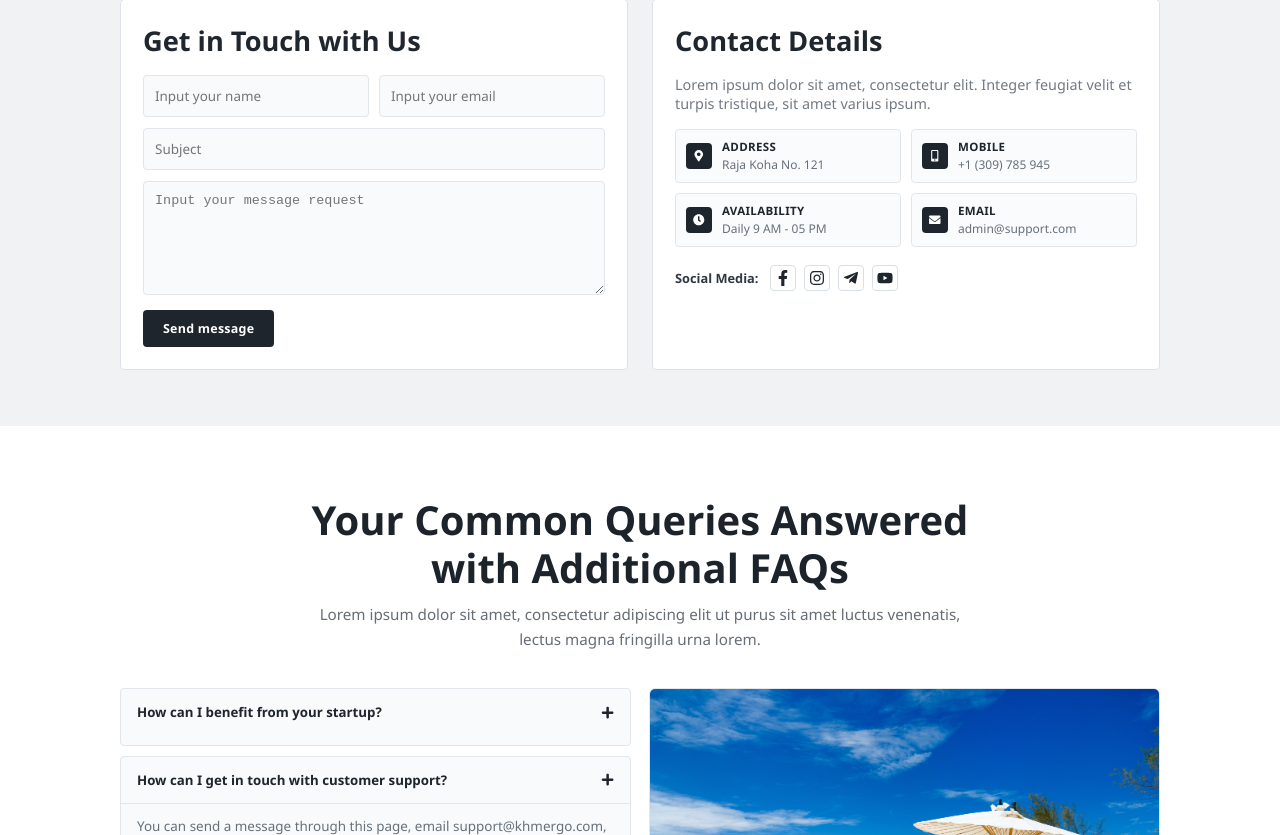
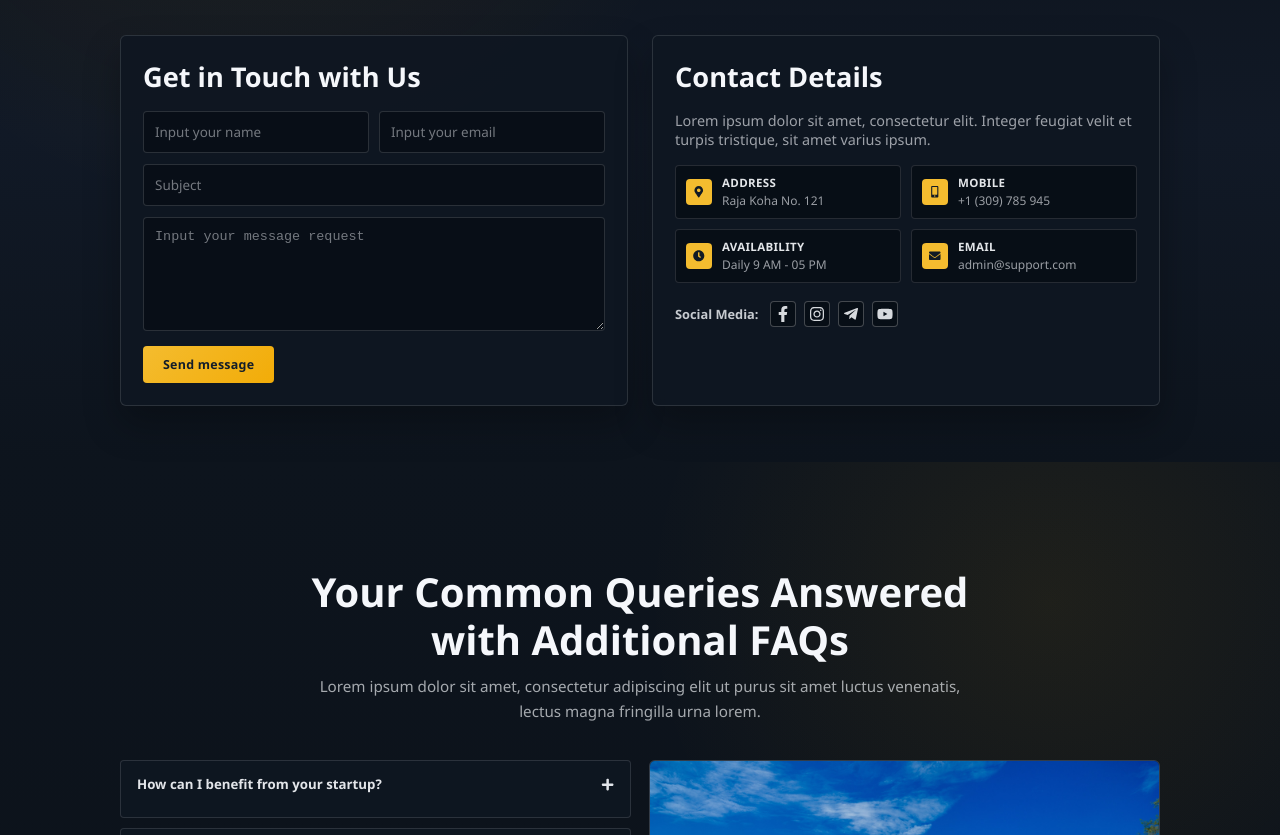
Before and after one commit to Sunhak17/KhmerGo, a React (Vite) app in the folder frontend/: page /contact in a window 1280 px wide. Shown: the part 265-1100 px from the top of the page. Built offline with nearby package versions, Linux system fonts and the light colour scheme.

Commit message:
Update Contact theme

```diff
--- a/frontend/src/styles/pages/About.css
+++ b/frontend/src/styles/pages/About.css
@@ -9,6 +9,7 @@
   font-family: "Impact", "Arial Narrow Bold", sans-serif;
   font-size: clamp(2.4rem, 5vw, 4rem);
   text-transform: uppercase;
+  margin-top: 30px ;
   margin-bottom: 28px;
 }
 
--- a/frontend/src/styles/pages/Contact.css
+++ b/frontend/src/styles/pages/Contact.css
@@ -1,7 +1,9 @@
 .contact-page {
   padding: 120px 0 56px;
-  background: #f1f2f4;
-  color: #2f353c;
+  background:
+    radial-gradient(circle at 20% 0%, rgba(242, 172, 8, 0.09), transparent 38%),
+    linear-gradient(180deg, #0c121a 0%, #111926 55%, #0d141d 100%);
+  color: rgba(245, 247, 251, 0.9);
 }
 
 .contact-shell,
@@ -12,19 +14,19 @@
 .contact-heading {
   text-align: center;
   max-width: 670px;
-  margin: 0 auto 36px;
+  margin: 36px auto 36px;
 }
 
 .contact-heading h1,
 .contact-heading h2 {
-  color: #1d232b;
+  color: #f5f7fb;
   font-size: clamp(1.75rem, 3.7vw, 2.5rem);
   line-height: 1.2;
   margin-bottom: 10px;
 }
 
 .contact-heading p {
-  color: #666d76;
+  color: rgba(245, 247, 251, 0.66);
   font-size: 0.95rem;
   line-height: 1.65;
 }
@@ -37,15 +39,16 @@
 
 .contact-form-card,
 .contact-details-card {
-  background: #ffffff;
-  border: 1px solid #dde2e8;
-  border-radius: 4px;
+  background: rgba(15, 23, 34, 0.9);
+  border: 1px solid rgba(255, 255, 255, 0.12);
+  border-radius: 6px;
   padding: 22px;
+  box-shadow: 0 18px 36px rgba(0, 0, 0, 0.28);
 }
 
 .contact-form-card h2,
 .contact-details-card h2 {
-  color: #1f262d;
+  color: #f5f7fb;
   font-size: 1.7rem;
   margin-bottom: 16px;
 }
@@ -64,9 +67,9 @@
 .contact-form-card input,
 .contact-form-card textarea {
   width: 100%;
-  border: 1px solid #e1e6ec;
-  background: #f9fafb;
-  color: #2f353c;
+  border: 1px solid rgba(255, 255, 255, 0.14);
+  background: rgba(6, 12, 20, 0.7);
+  color: rgba(245, 247, 251, 0.9);
   border-radius: 4px;
   padding: 11px;
   font-size: 0.84rem;
@@ -78,7 +81,12 @@
 .contact-form-card input:focus,
 .contact-form-card textarea:focus {
   border-color: #f2ac08;
-  box-shadow: 0 0 0 3px rgba(242, 172, 8, 0.18);
+  box-shadow: 0 0 0 3px rgba(242, 172, 8, 0.24);
+}
+
+.contact-form-card input::placeholder,
+.contact-form-card textarea::placeholder {
+  color: rgba(245, 247, 251, 0.46);
 }
 
 .contact-form-card button {
@@ -91,7 +99,8 @@
   font-weight: 700;
   letter-spacing: 0.02em;
   color: #fff;
-  background: #1f252d;
+  background: linear-gradient(135deg, #f4bc2f, #f2ac08);
+  color: #131d2a;
   cursor: pointer;
   transition: transform 0.2s ease, filter 0.2s ease;
 }
@@ -102,7 +111,7 @@
 }
 
 .contact-details-card > p {
-  color: #727a83;
+  color: rgba(245, 247, 251, 0.62);
   font-size: 0.9rem;
   margin-bottom: 16px;
 }
@@ -117,9 +126,9 @@
   display: flex;
   align-items: center;
   gap: 10px;
-  border: 1px solid #e2e6eb;
+  border: 1px solid rgba(255, 255, 255, 0.12);
   border-radius: 4px;
-  background: #fafbfc;
+  background: rgba(4, 9, 16, 0.58);
   padding: 9px 10px;
 }
 
@@ -130,15 +139,15 @@
   display: inline-flex;
   align-items: center;
   justify-content: center;
-  color: #ffffff;
-  background: #1f252d;
+  color: #111a25;
+  background: #f4bc2f;
   font-size: 0.72rem;
   flex: 0 0 auto;
 }
 
 .contact-detail-item h3 {
   font-size: 0.72rem;
-  color: #1f262d;
+  color: rgba(245, 247, 251, 0.92);
   margin-bottom: 2px;
   text-transform: uppercase;
   letter-spacing: 0.03em;
@@ -146,7 +155,7 @@
 
 .contact-detail-item p {
   font-size: 0.75rem;
-  color: #66707a;
+  color: rgba(245, 247, 251, 0.62);
 }
 
 .contact-social-inline {
@@ -158,7 +167,7 @@
 
 .contact-social-inline h3 {
   font-size: 0.8rem;
-  color: #303843;
+  color: rgba(245, 247, 251, 0.8);
 }
 
 .contact-social-inline div {
@@ -171,12 +180,12 @@
   width: 26px;
   height: 26px;
   border-radius: 4px;
-  border: 1px solid #d9dfe6;
+  border: 1px solid rgba(255, 255, 255, 0.24);
   display: inline-flex;
   align-items: center;
   justify-content: center;
-  color: #1f252d;
-  background: #ffffff;
+  color: rgba(245, 247, 251, 0.88);
+  background: rgba(4, 9, 16, 0.58);
   transition: border-color 0.2s ease, color 0.2s ease, transform 0.2s ease;
 }
 
@@ -187,7 +196,9 @@
 }
 
 .contact-faq-section {
-  background: #ffffff;
+  background:
+    radial-gradient(circle at 82% 20%, rgba(242, 172, 8, 0.08), transparent 34%),
+    linear-gradient(180deg, #0d141d 0%, #0c121a 100%);
   padding: 70px 0;
 }
 
@@ -209,10 +220,10 @@
 }
 
 .faq-list details {
-  border: 1px solid #e1e6ec;
+  border: 1px solid rgba(255, 255, 255, 0.12);
   border-radius: 4px;
   overflow: hidden;
-  background: #f9fafb;
+  background: rgba(15, 23, 34, 0.84);
 }
 
 .faq-list summary {
@@ -223,7 +234,7 @@
   justify-content: space-between;
   gap: 12px;
   padding: 14px 16px;
-  color: #1f252d;
+  color: rgba(245, 247, 251, 0.92);
   font-size: 0.83rem;
   font-weight: 600;
 }
@@ -233,11 +244,11 @@
 }
 
 .faq-list details[open] summary {
-  border-bottom: 1px solid #e1e6ec;
+  border-bottom: 1px solid rgba(255, 255, 255, 0.12);
 }
 
 .faq-list details p {
-  color: #67717a;
+  color: rgba(245, 247, 251, 0.66);
   font-size: 0.84rem;
   line-height: 1.6;
   padding: 12px 16px 16px;
@@ -246,9 +257,9 @@
 .faq-image-card {
   border-radius: 6px;
   overflow: hidden;
-  border: 1px solid #e2e7ee;
+  border: 1px solid rgba(255, 255, 255, 0.14);
   min-height: 320px;
-  background: #dbe2ea;
+  background: #121c2a;
 }
 
 .faq-image-card img {
```
